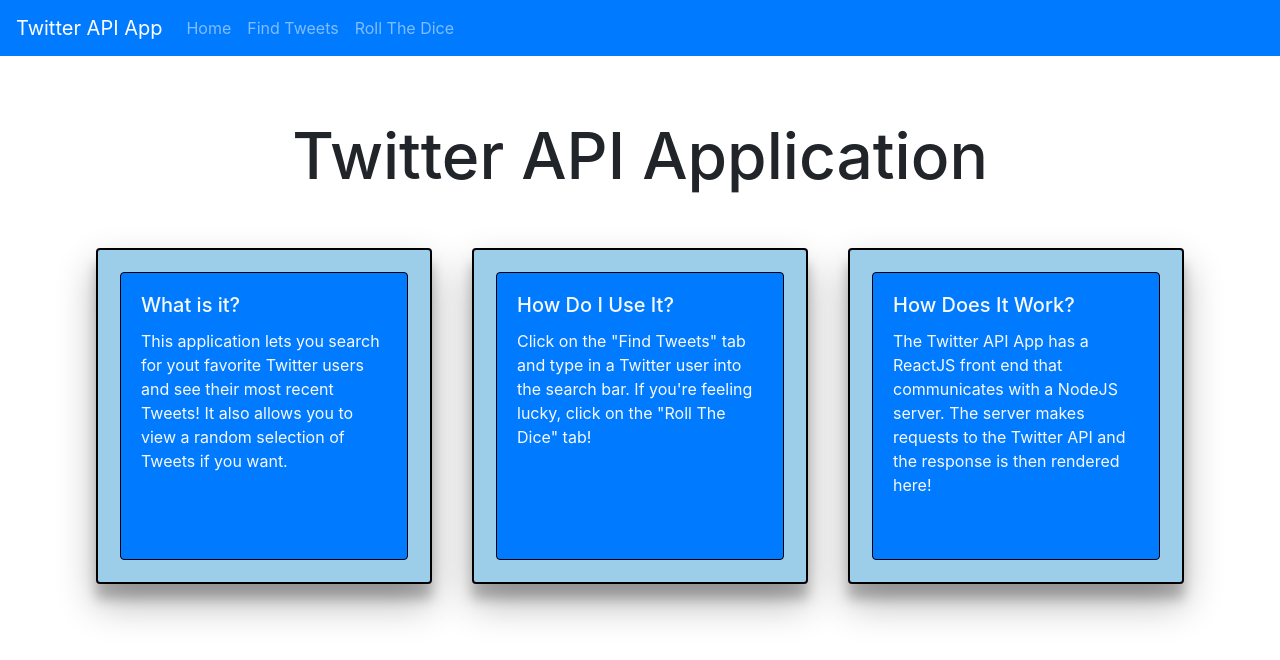
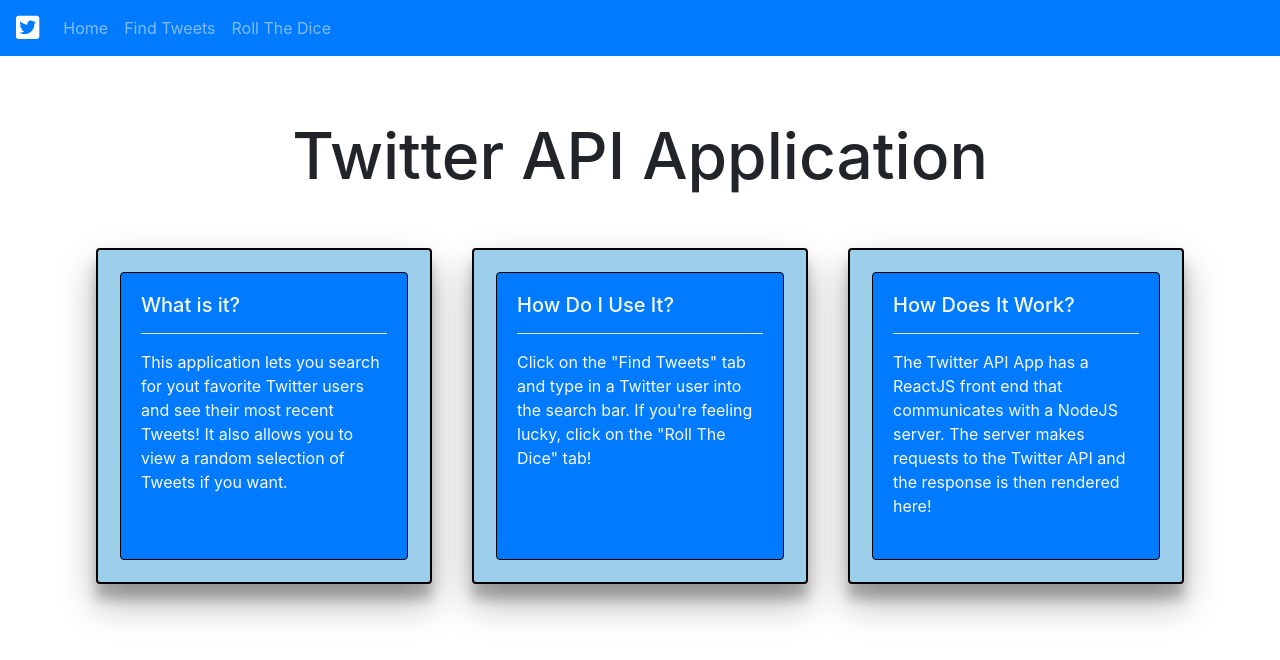
Before and after one commit to wolyslager/Twitter-Showcase-App, a React (Create React App) app: page / in a window 1280 px wide. Shown: the top 660 px of the page. Built offline with nearby package versions, Linux system fonts and the light colour scheme.

Commit message:
added styling

```diff
--- a/package.json
+++ b/package.json
@@ -3,6 +3,11 @@
   "version": "0.1.0",
   "private": true,
   "dependencies": {
+    "@fortawesome/fontawesome-svg-core": "^1.2.32",
+    "@fortawesome/free-brands-svg-icons": "^5.15.1",
+    "@fortawesome/free-regular-svg-icons": "^5.15.1",
+    "@fortawesome/free-solid-svg-icons": "^5.15.1",
+    "@fortawesome/react-fontawesome": "^0.1.12",
     "@testing-library/jest-dom": "^5.11.6",
     "@testing-library/react": "^11.1.2",
     "@testing-library/user-event": "^12.2.2",
--- a/src/App.css
+++ b/src/App.css
@@ -1,3 +1,8 @@
+@import url('https://fonts.googleapis.com/css?family=Josefin+Sans');
+
+body {
+  font-family: 'Josefin Sans', cursive;
+}
 
 .App {
   text-align: center;
--- a/src/Components/InfoBoxes.css
+++ b/src/Components/InfoBoxes.css
@@ -17,6 +17,11 @@
   box-shadow: 0 19px 38px rgba(0,0,0,0.30), 0 15px 12px rgba(0,0,0,0.22);
 }
 
+.horizontal{
+	background-color: white;
+
+}
+
 .card{
 	margin: 20px;
 	border: 1px solid black;
--- a/src/Components/InfoBoxes.js
+++ b/src/Components/InfoBoxes.js
@@ -9,6 +9,7 @@
 			<Card className='card' style={{ width: '18rem', height: '18rem' }} bg="primary" text="light">
 			  <Card.Body>
 			    <Card.Title>What is it?</Card.Title>
+			    <hr className="horizontal"></hr>
 			    <Card.Text>
 			      This application lets you search for yout favorite Twitter users and see their most recent Tweets! It also
 			      allows you to view a random selection of Tweets if you want.
@@ -22,6 +23,7 @@
 			<Card className='card' style={{ width: '18rem', height: '18rem' }} bg="primary" text="light">
 			  <Card.Body>
 			    <Card.Title>How Do I Use It?</Card.Title>
+			    <hr className="horizontal"></hr>
 			    <Card.Text>
 			      Click on the "Find Tweets" tab and type in a Twitter user into the search bar.
 			       If you're feeling lucky, click on the "Roll The Dice" tab!
@@ -35,6 +37,7 @@
 			<Card className='card' style={{ width: '18rem', height: '18rem' }} bg="primary" text="light">
 			  <Card.Body>
 			    <Card.Title>How Does It Work?</Card.Title>
+			    <hr className="horizontal"></hr>
 			    <Card.Text>
 			      The Twitter API App has a ReactJS front end that communicates with a NodeJS server. The server
 			      makes requests to the Twitter API and the response is then rendered here!
--- a/src/Components/Navbar.css
+++ b/src/Components/Navbar.css
@@ -3,6 +3,10 @@
 	flex-direction: row;
 	background-color: #6FB1D5;
 	border: 1px solid black;
+}
+.icon{
+	height: 4em;
+	width: 4em;
 }
 
 .tab{
--- a/src/Components/Navbar.js
+++ b/src/Components/Navbar.js
@@ -4,13 +4,18 @@
 import FormControl from 'react-bootstrap/FormControl';
 import Nav from 'react-bootstrap/Nav';
 import Button from 'react-bootstrap/Button';
+import { FontAwesomeIcon } from '@fortawesome/react-fontawesome'
+import { faTwitterSquare } from '@fortawesome/free-brands-svg-icons'
+
 import './SearchBar.css'
 
 const NavbarComp = (props) => {
 	return(
 		<div>
 		  <Navbar bg="primary" variant="dark">
-			    <Navbar.Brand href="#home">Twitter API App</Navbar.Brand>
+			    <Navbar.Brand href="#home">
+			    	<FontAwesomeIcon icon={faTwitterSquare} className="fa-lg"onClick={() => props.changeTabs(1)} />
+			    </Navbar.Brand>
 			    <Nav className="mr-auto">
 			      <Nav.Link onClick={() => props.changeTabs(1)}>Home</Nav.Link>
 			      <Nav.Link onClick={() => props.changeTabs(2)}>Find Tweets</Nav.Link>
--- a/src/index.css
+++ b/src/index.css
@@ -1,4 +1,4 @@
-@import url('https://fonts.googleapis.com/css2?family=Acme&display=swap');
+@import url('https://fonts.googleapis.com/css?family=Source+Sans+Pro:regular,bold,italic&subset=latin,latin-ext');
 
 body {
   margin: 0;
@@ -7,7 +7,7 @@
     sans-serif;
   -webkit-font-smoothing: antialiased;
   -moz-osx-font-smoothing: grayscale;
-  font-family: 'Acme', 'sans-serif';
+  font-family: 'Lato', 'sans-serif';
 }
 
 code {
```
Also changed, not shown: 1 other file (tests, documents, lock files or other folders).
